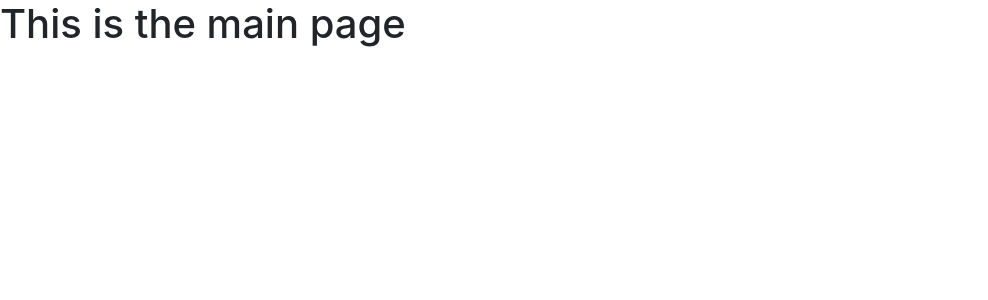
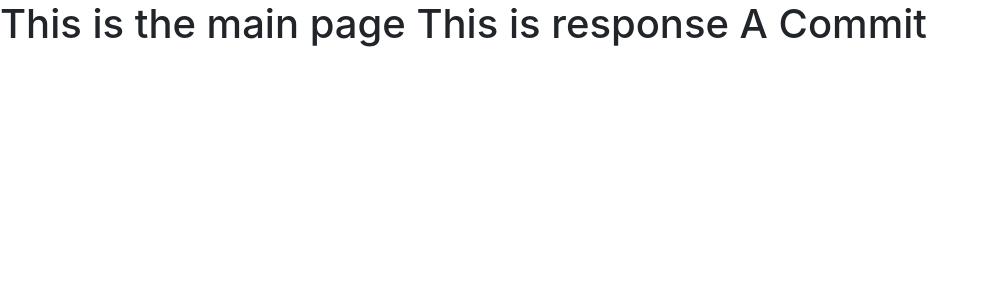
Before and after one commit to rsh-e/TheWall, a Django app: page / in a window 1280 px wide. Shown: the part 56-356 px from the top of the page, without its empty margins (0-988 px from the left). Run offline with Django 5.2, Linux system fonts and the light colour scheme; some libraries are stand-ins or nearby versions.

Commit message:
Response A commit

```diff
--- a/main/templates/main/home.html
+++ b/main/templates/main/home.html
@@ -1,5 +1,5 @@
 {% extends 'main/base.html' %}
 
 {%block content%}
-<h1>This is the main page</h1>
+<h1>This is the main page This is response A Commit</h1>
 {%endblock%}
```
